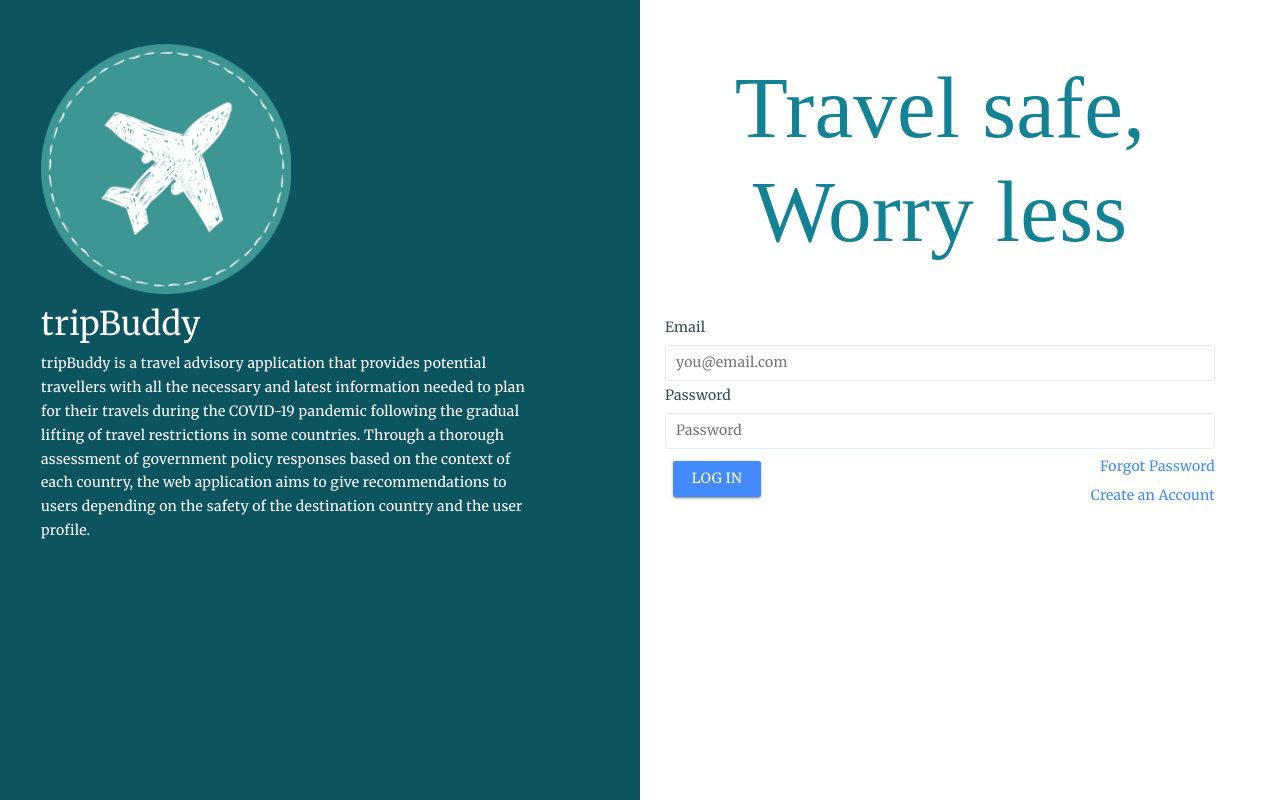
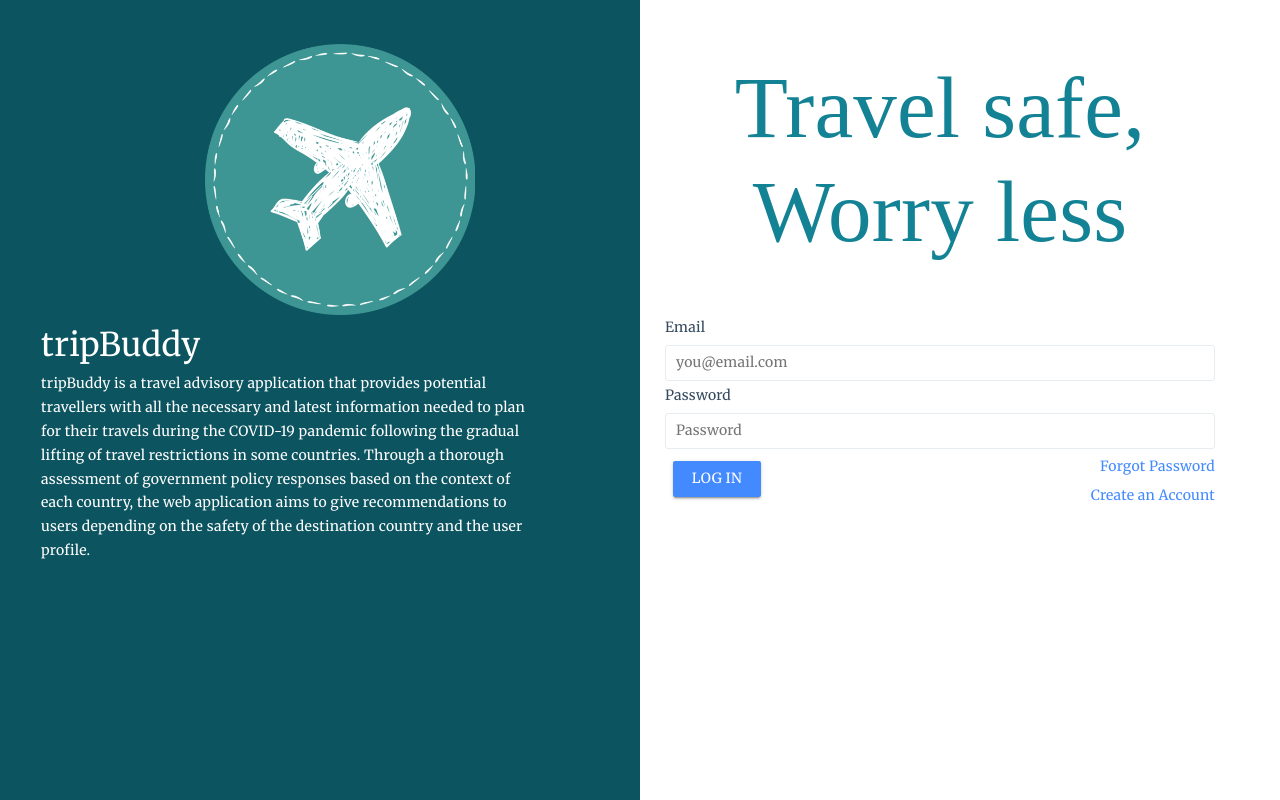
Before and after one commit to nguyenngoclinhchi/BT3103-TripBuddy, a Vue app: page /login in a window 1280 px wide. Built offline with nearby package versions, Linux system fonts and the light colour scheme; no server answers; the database is empty; a web font is replaced by a local one.

Commit message:
adjust login page and experience dashboard

```diff
--- a/src/components/LoginPage.vue
+++ b/src/components/LoginPage.vue
@@ -5,7 +5,7 @@
             <div class = "col1">
                 <div>
                     <img alt = "logo" src = "../assets/logo1.png"
-                         style = "width: 250px; display: block; padding-top: 20px">
+                         style = "width: 270px; display: block; padding-top: 20px; margin-left: auto; margin-right: auto">
                 </div>
                 <h1>tripBuddy</h1>
                 <p>
```
